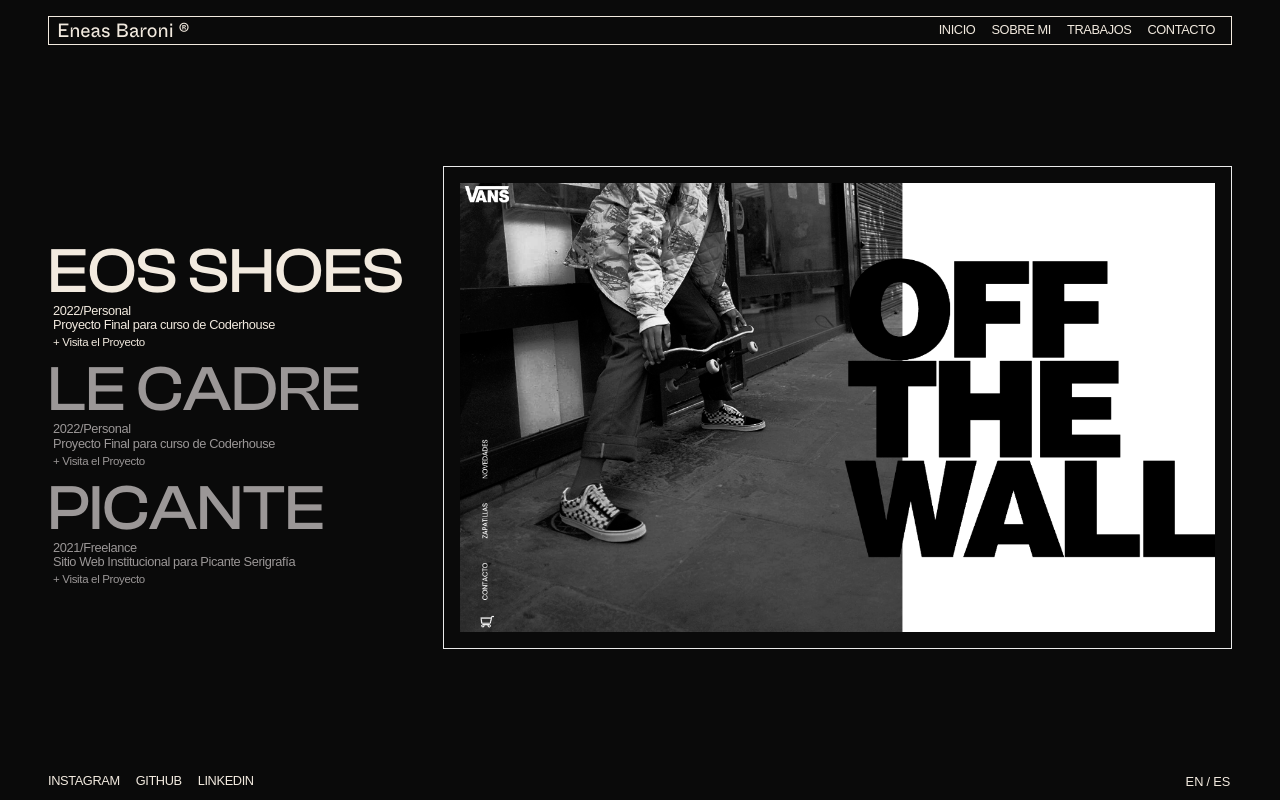
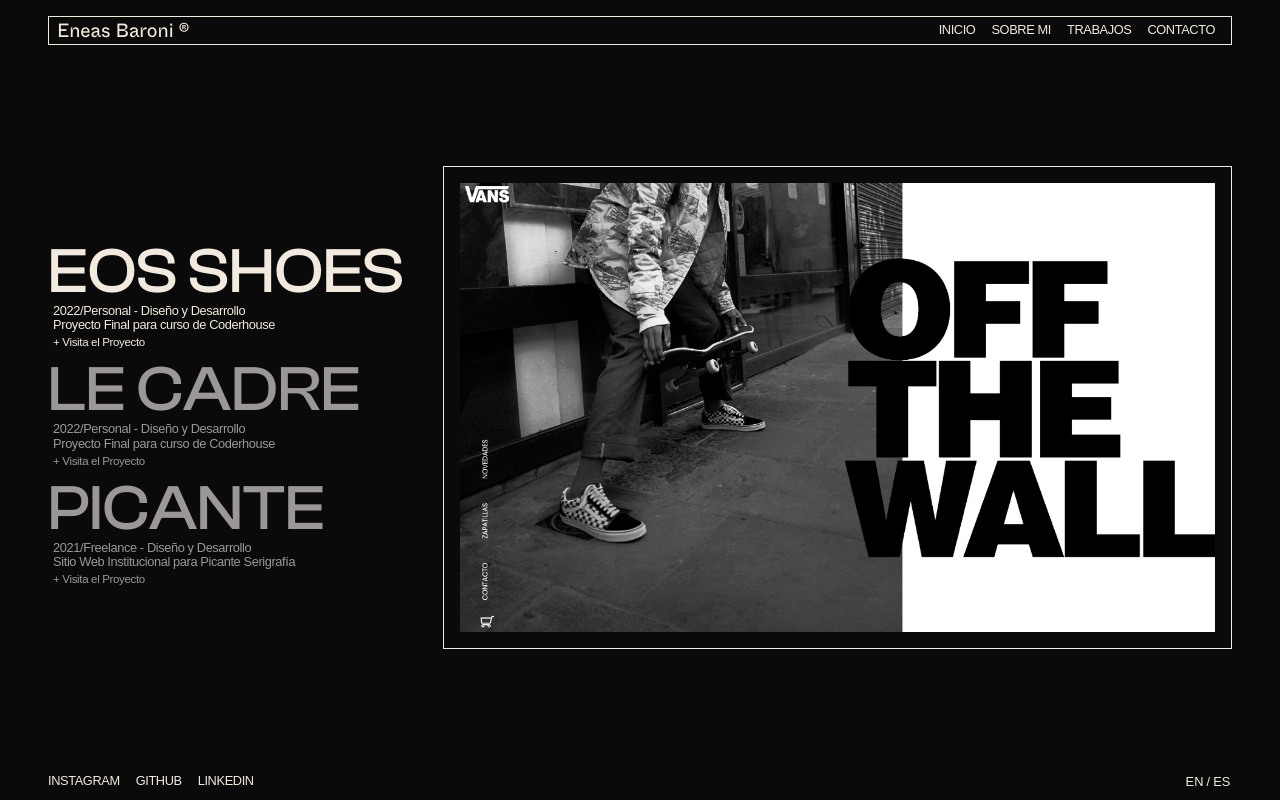
Before and after one commit to eneasbaroni/Portfolio-Eneas, a React (Create React App) app: page /works in a window 1280 px wide. Built offline with nearby package versions, Linux system fonts and the light colour scheme.

Commit message:
Update works.js

```diff
--- a/src/data/works.js
+++ b/src/data/works.js
@@ -1,48 +1,48 @@
 const esp = [
   {
     title: "Eos Shoes",
-    type: "2022/Personal",
+    type: "2022/Personal - Diseño y Desarrollo",
     description: "Proyecto Final para curso de Coderhouse",
     url: "/images/eos.png",
     web: "https://eos-shoes.netlify.app/"
   },
   {
     title: "Le Cadre",
-    type: "2022/Personal",
+    type: "2022/Personal - Diseño y Desarrollo",
     description: "Proyecto Final para curso de Coderhouse",
     url: "/images/leCadre.png",
     web: "https://eneasbaroni.github.io/LeCadre-Baroni/"
   },
   {
     title: "Picante",
-    type: "2021/Freelance",
+    type: "2021/Freelance - Diseño y Desarrollo",
     description: "Sitio Web Institucional para Picante Serigrafía",
     url: "/images/picante.png",
-    web: "https://picante-serigrafia.netlify.app/"
+    web: "https://picante-serigrafia.com.ar/"
   }
 ]
 
 const eng = [
   {
     title: "Eos Shoes",
-    type: "2022/Personal",
+    type: "2022/Personal - Design & Development",
     description: "Coderhouse Institute final project",
     url: "/images/eos.png",
     web: "https://eos-shoes.netlify.app/"
   },
   {
     title: "Le Cadre",
-    type: "2022/Personal",
+    type: "2022/Personal - Design & Development",
     description: "Coderhouse Institute final project",
     url: "/images/leCadre.png",
     web: "https://eneasbaroni.github.io/LeCadre-Baroni/"
   },
   {
     title: "Picante",
-    type: "2021/Freelance",
+    type: "2021/Freelance - Design & Development",
     description: "Institutional Web site for 'Picante Serigrafía'",
     url: "/images/picante.png",
-    web: "https://picante-serigrafia.netlify.app/"
+    web: "https://picante-serigrafia.com.ar/"
   }
 ]
 
```
